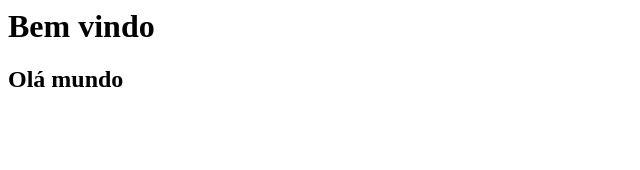
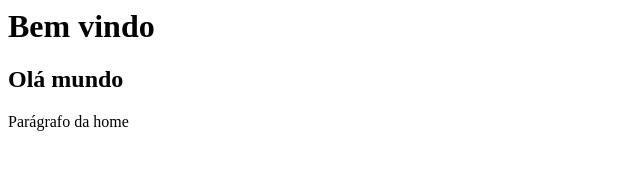
Before and after one commit to linhareseduardo/curso_github, a plain HTML site: page index.html in a window 1280 px wide. Shown: the whole page, without its empty margins (0-640 px from the left). Drawn offline with Linux system fonts and the light colour scheme.

Commit message:
Criando novas funcionalidades na home com paragrafo

```diff
--- a/index.html
+++ b/index.html
@@ -1,2 +1,3 @@
 <h1>Bem vindo</h1>
 <h2>Olá mundo</h2>
+<p>Parágrafo da home</p>
```
Also changed, not shown: a.txt (added), nomes.txt.
